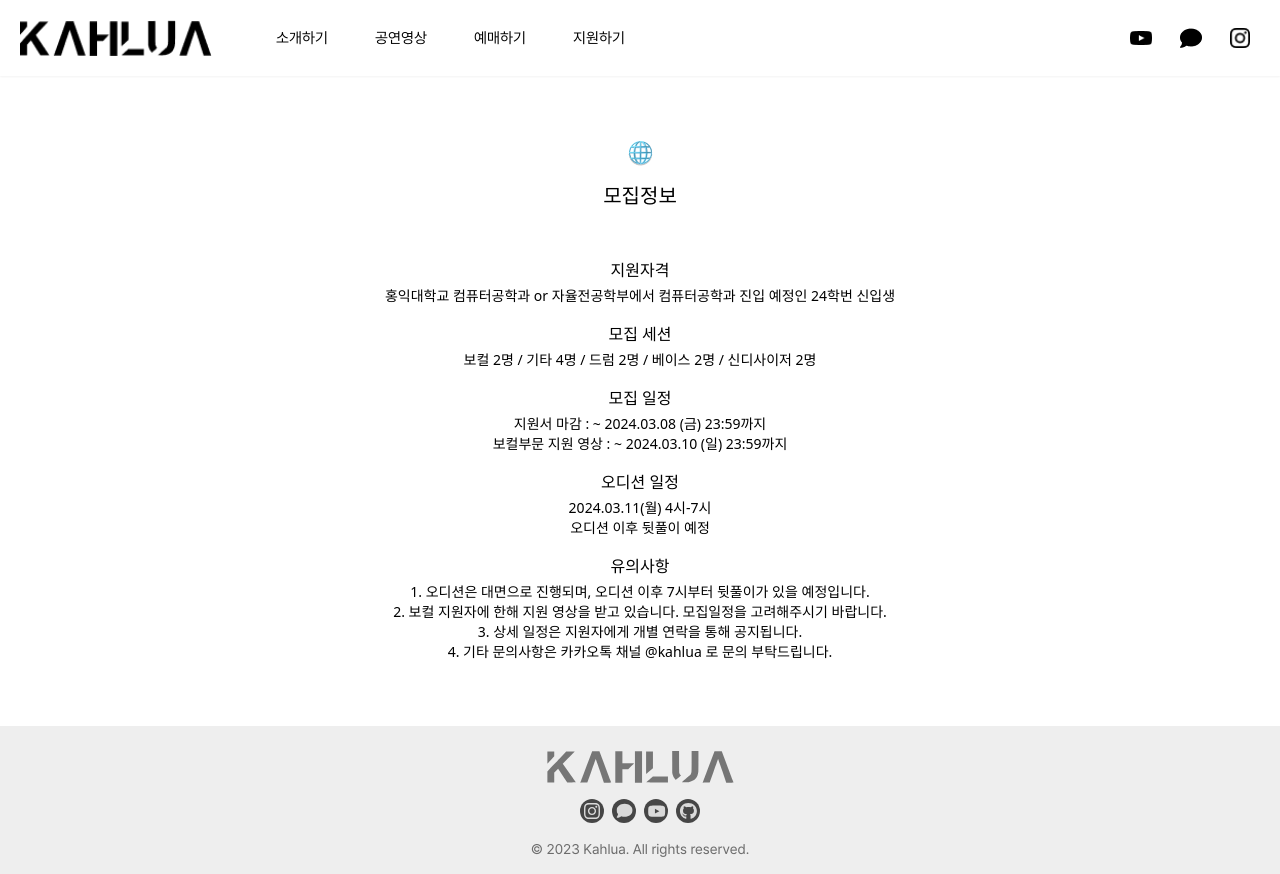
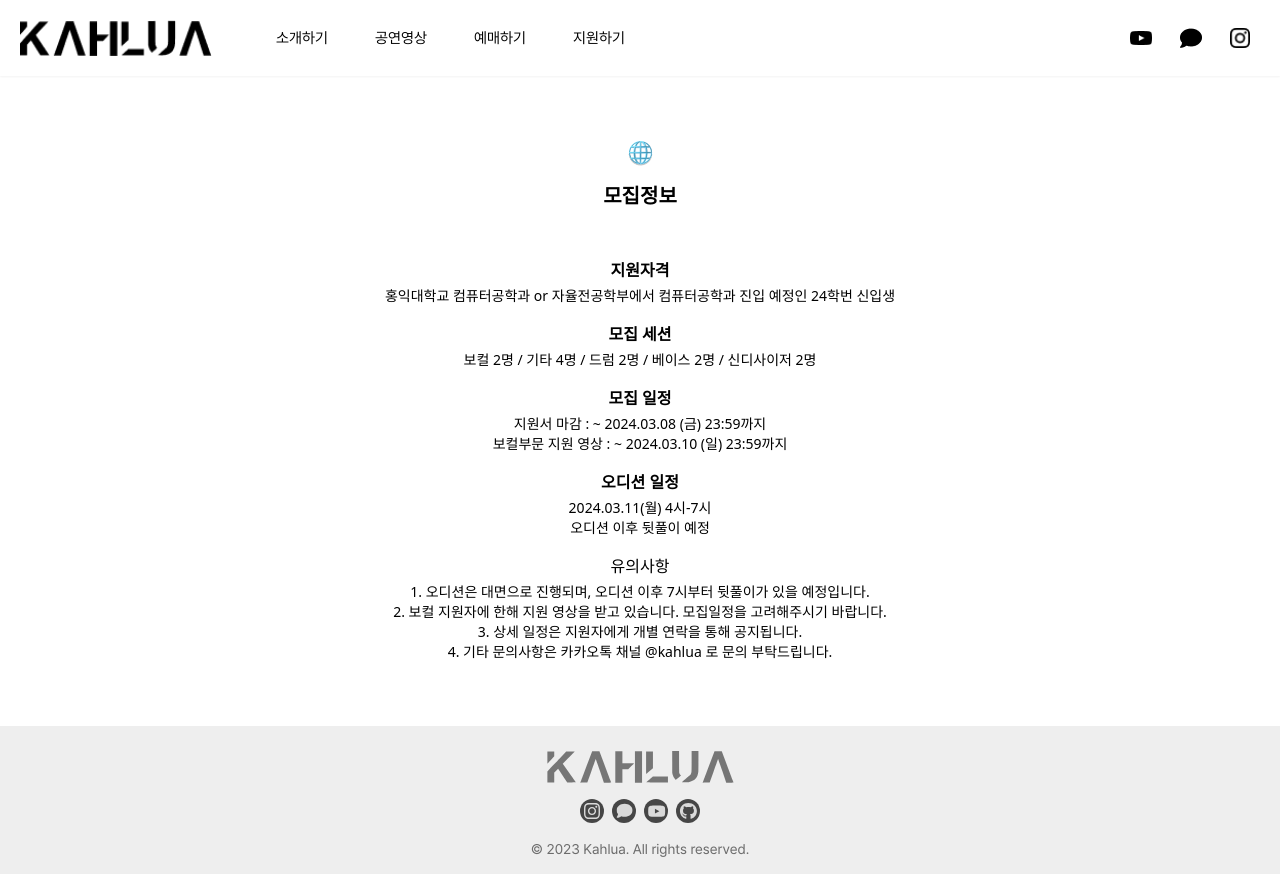
Before and after one commit to yumzen/Homepage_FE_20th, a Next.js app in the folder homepage/: page /recruit/notice in a window 1280 px wide. Built offline with nearby package versions, Linux system fonts and the light colour scheme.

Commit message:
FAQ
FAQ 완성

```diff
--- a/homepage/src/pages/recruit/FAQ.tsx
+++ b/homepage/src/pages/recruit/FAQ.tsx
@@ -0,0 +1,48 @@
+import Image from "next/image"
+import person1 from "/public/assets/images/recruit/person1.png"
+import person2 from "/public/assets/images/recruit/person2.png"
+import person3 from "/public/assets/images/recruit/person3.png"
+import person4 from "/public/assets/images/recruit/person4.png"
+
+export default function FAQ(){
+    return(
+        <div className="py-10">
+            <p className="text-center text-xl font-bold text-white mb-16">
+                FAQ
+            </p>
+
+            <div dir="rtl" className="px-16 flex flex-row items-center md:px-64">
+                <Image src={person1} alt="질문자" className="-mx-16 z-40 -mt-8"/>
+                <div className="bg-ocean-700 w-[352px] h-20 flex items-center rounded-3xl ps-8 text-[#EEEEEE] text-sm">
+                    .다룰 줄 아는 악기가 없지만 깔루아에 들어가고 싶어요<br/>
+                    ?깔루아에 지원해도 될까요
+                </div>
+            </div>
+
+            <div dir="ltr" className="px-20 flex flex-row items-center md:px-64">
+                <Image src={person2} alt="답변자" className="-mx-20 z-20 -mt-8 " width={240}/>
+                <div className="bg-[#EEEEEE] w-[512px] h-28 flex items-center rounded-3xl ps-6 text-sm">
+                    저는 드럼이라는 걸 대학 와서 처음 만져봤는데요.<br/>
+                    선배들, 동기들이 붙잡고 가르쳐줘서 이제 혼자서도 척척 합주 연습을 할 수 있답니다!<br/>
+                    선배들이 처음부터 친절하게 가르쳐주니 전혀 걱정 마세요!<br/>
+                    악기를 안 다뤄본 동기들도 많아요!
+                </div>
+            </div>
+
+            <div dir="rtl" className="px-16 flex flex-row items-center md:px-64">
+                <Image src={person3} alt="질문자" className="-mx-16 z-40 -mt-8 " width={200}/>
+                <div className="bg-ocean-700 w-[476px] h-12 flex items-center rounded-3xl ps-8 mt-12 text-[#EEEEEE] text-sm">
+                    ?저는 자율 전공인데 컴퓨터 공학과 소속 동아리인 깔루아에 들어갈 수 있나요
+                </div>
+            </div>
+
+            <div dir="ltr" className="px-20 flex flex-row items-center md:px-64">
+                <Image src={person4} alt="답변자" className="-mx-20 z-20 -mt-8 " width={240}/>
+                <div className="bg-[#EEEEEE] w-[360px] h-20 flex items-center rounded-3xl ps-6 mt-4 text-sm">
+                    네! 저도 자율전공이랍니다.<br/>
+                    “컴퓨터 공학과에 진입할 예정” 이라면 전혀 상관 없어요!
+                </div>
+            </div>
+        </div>
+    )
+}
--- a/homepage/src/pages/recruit/notice.tsx
+++ b/homepage/src/pages/recruit/notice.tsx
@@ -5,25 +5,25 @@ export default function Notice(){
     return(
         <div className="w-full py-16 flex flex-col justify-center items-center">
             <Image src={recruit_icon} alt="notice"/>
-            <p className="text-xl mt-4 mb-8">모집정보</p>
+            <p className="text-xl mt-4 mb-8 font-bold">모집정보</p>
 
-            <p className="text-base mt-4">지원자격</p>
+            <p className="text-base font-semibold mt-4">지원자격</p>
             <p className="text-sm mt-1">
                 홍익대학교 컴퓨터공학과 or 자율전공학부에서 컴퓨터공학과 진입 예정인 24학번 신입생
             </p>
 
-            <p className="text-base mt-4">모집 세션</p>
+            <p className="text-base font-semibold mt-4">모집 세션</p>
             <p className="text-sm mt-1">
                 보컬 2명 / 기타 4명 / 드럼 2명 / 베이스 2명 / 신디사이저 2명
             </p>
 
-            <p className="text-base mt-4">모집 일정</p>
+            <p className="text-base font-semibold mt-4">모집 일정</p>
             <p className="text-center text-sm mt-1">
                 지원서 마감 : ~ 2024.03.08 (금) 23:59까지<br/>
                 보컬부문 지원 영상 : ~ 2024.03.10 (일) 23:59까지
             </p>
 
-            <p className="text-base mt-4">오디션 일정</p>
+            <p className="text-base font-semibold mt-4">오디션 일정</p>
             <p className="text-center text-sm mt-1">
                 2024.03.11(월) 4시-7시<br/>
                 오디션 이후 뒷풀이 예정
```
